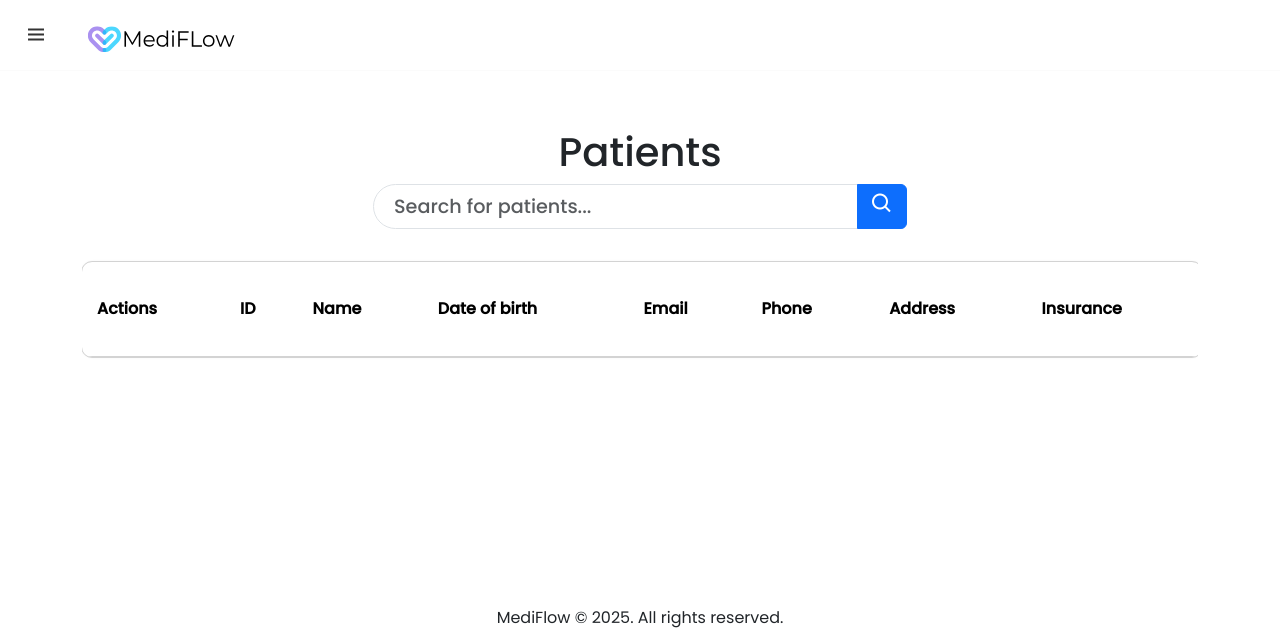
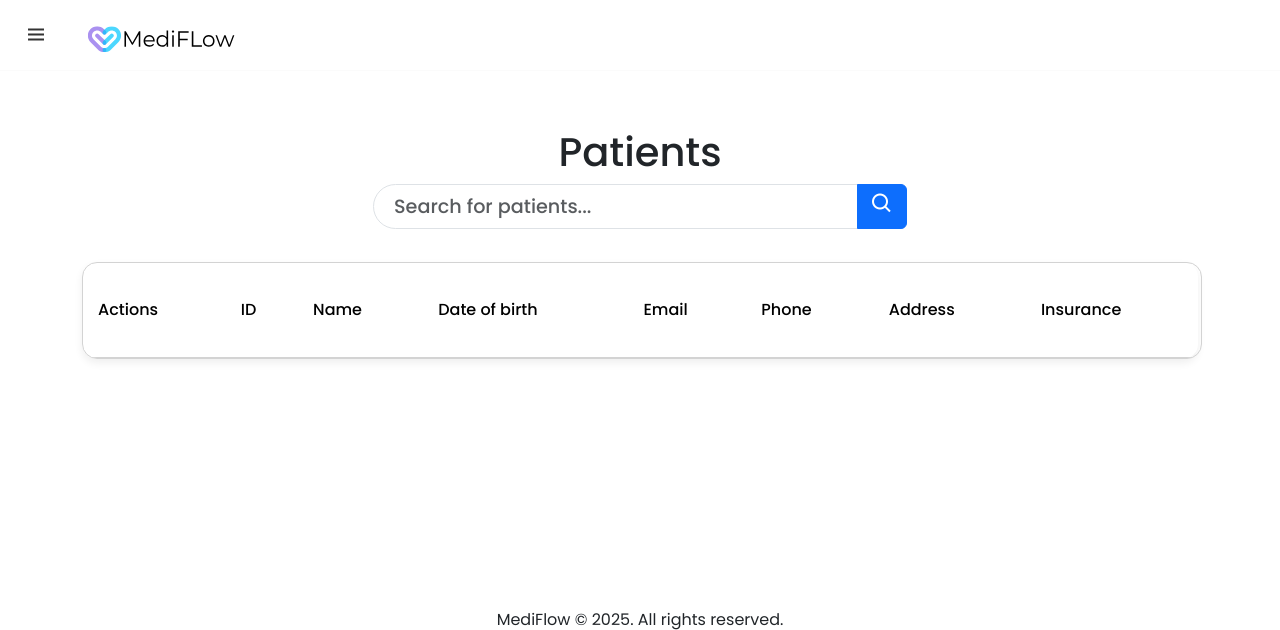
Before and after one commit to YahyaMohamed3/MediFLow, a Flask app: page /patients in a window 1280 px wide. Shown: the top 630 px of the page. Run offline with Flask 3, Linux system fonts and the light colour scheme; a user stored in the database is signed in; data comes from the database, SQL or seed files in the repository; both versions use the stored data as it was after the commit; lists and menus that the app fills with data are empty.

Commit message:
fixed couple issues with css getting ready to add some more feartururs and coimpletely deploy this

```diff
--- a/app.py
+++ b/app.py
@@ -61,6 +61,13 @@ def after_request(response):
     return response
 
 def format_phone_number(phone_number):
+    # Handle None or empty values
+    if phone_number is None or phone_number == '':
+        return 'N/A'
+
+    # Ensure phone_number is a string
+    phone_number = str(phone_number)
+
     # Check if the phone number is already formatted
     pattern = r'^\(\d{3}\) \d{3}-\d{4}$'
     if re.match(pattern, phone_number):
--- a/static/style.css
+++ b/static/style.css
@@ -66,7 +66,7 @@ main {
 
 nav.open + main {
     margin-left: 260px; /* Adjust margin when navbar is open */
-    transition: 0.3 all ease-in;
+    transition: 0.3s all ease-in;
 }
 
 
@@ -249,15 +249,40 @@ body {
 }
 
 .content-table {
-    border-collapse: collapse;
+    border-spacing: 0;
+    border-collapse: separate; /* Important for border-radius to work */
     margin: 25px auto; /* Centering the table horizontally */
     font-size: 1rem;
     min-width: 70rem;
-    border-radius: 5px 5px 0 0;
-    overflow: hidden;
-    box-shadow: 0 0 3px rgba(0, 0, 0, 0.1);
-    outline: 1px solid #d3d3d3;
-    border-radius:10px;
+    border: 1px solid #d3d3d3;
+    border-radius: 15px;
+    overflow: hidden; /* This will clip the content to the border-radius */
+    width: 100%; /* Ensure the table takes full width of its container */
+}
+
+/* Additional style to ensure the table-responsive container doesn't interfere */
+.table-responsive {
+    border-radius: 15px !important;
+    overflow: visible !important; /* Allow shadow to be visible */
+    border: none !important;
+    box-shadow: 0 8px 25px rgba(0, 0, 0, 0.003), 0 4px 8px rgba(0, 0, 0, 0.067);
+}
+
+/* Fix first and last cell corners */
+.content-table thead tr:first-child th:first-child {
+    border-top-left-radius: 15px;
+}
+
+.content-table thead tr:first-child th:last-child {
+    border-top-right-radius: 15px;
+}
+
+.content-table tbody tr:last-child td:first-child {
+    border-bottom-left-radius: 15px;
+}
+
+.content-table tbody tr:last-child td:last-child {
+    border-bottom-right-radius: 15px;
 }
 
 .content-table thead tr {
@@ -265,26 +290,27 @@ body {
     color: #000;
     text-align: left;
     border-bottom: 0.5px solid #d3d3d3;
-
 }
 
 .content-table th,
 .content-table td {
     padding: 35px 15px;
     text-align:left;
+    border-bottom: 0.5px solid #d3d3d3;
 }
 
-.content-table tbody tr {
-    border-bottom: 0.5px solid #d3d3d3;
+/* Style table headers with lighter bold weight */
+.content-table th {
+    font-weight: 500;
 }
 
 .content-table tbody tr:nth-of-type(even) {
     background-color: transparent;
-
 }
 
-.content-table tbody tr:last-of-type {
-    border-bottom: 1px solid #d3d3d3  ;
+/* Remove border from last row cells to prevent double border with table border */
+.content-table tbody tr:last-of-type td {
+    border-bottom: none;
 }
 
 .content-table tbody tr.active-row {
--- a/templates/layout.html
+++ b/templates/layout.html
@@ -3,7 +3,6 @@
 <head>
     <meta charset="utf-8">
     <meta name="viewport" content="initial-scale=1, width=device-width">
-
     <link href="/static/style.css" rel="stylesheet">
     <link href='https://unpkg.com/boxicons@2.1.4/css/boxicons.min.css' rel='stylesheet'>
     <title>Mediflow{% block title %}{% endblock %}</title>
@@ -235,11 +234,13 @@ menuBtns.forEach(menuBtn => {
     menuBtn.addEventListener("click", toggleNavbar);
 });
 
-// Close navbar when close button is clicked
-closeBtn.addEventListener("click", () => {
-    navbar.classList.remove("open");
-    mainContent.classList.remove("pushed"); // Ensure main content returns to normal position when navbar is closed
-});
+// Close navbar when close button is clicked (only if close button exists)
+if (closeBtn) {
+    closeBtn.addEventListener("click", () => {
+        navbar.classList.remove("open");
+        mainContent.classList.remove("pushed"); // Ensure main content returns to normal position when navbar is closed
+    });
+}
 
     </script>
 </body>
--- a/templates/users.html
+++ b/templates/users.html
@@ -6,7 +6,7 @@
 
 {% block main %}
 <head>
-    <link href="https://cdn.jsdelivr.net/npm/bootstrap@5.3.3/dist/css/bootstrap.min.css" rel="stylesheet" integrity="sha384-QWTKZyjpPEjISv5WaRU9OFeRpok6YctnYmDr5pNlyT2bRjXh0JMhjY6hW+ALEwIH" crossorigin="anonymous">
+    <link href="https://cdn.jsdelivr.net/npm/bootstrap@5.3.6/dist/css/bootstrap.min.css" rel="stylesheet" integrity="sha384-4Q6Gf2aSP4eDXB8Miphtr37CMZZQ5oXLH2yaXMJ2w8e2ZtHTl7GptT4jmndRuHDT" crossorigin="anonymous">
 </head>
 <style>
     .oval-input {
@@ -31,7 +31,7 @@
     </div>
 </div>
 <div class="table-responsive">
-<table style="margin-top:3rem;"class="content-table" id="patientTable">
+<table style="margin-top:3rem;" class="content-table" id="patientTable">
     <thead>
         <tr>
             <th>Actions</th>
```
Also changed, not shown: mediflow.db, 3 other files.
